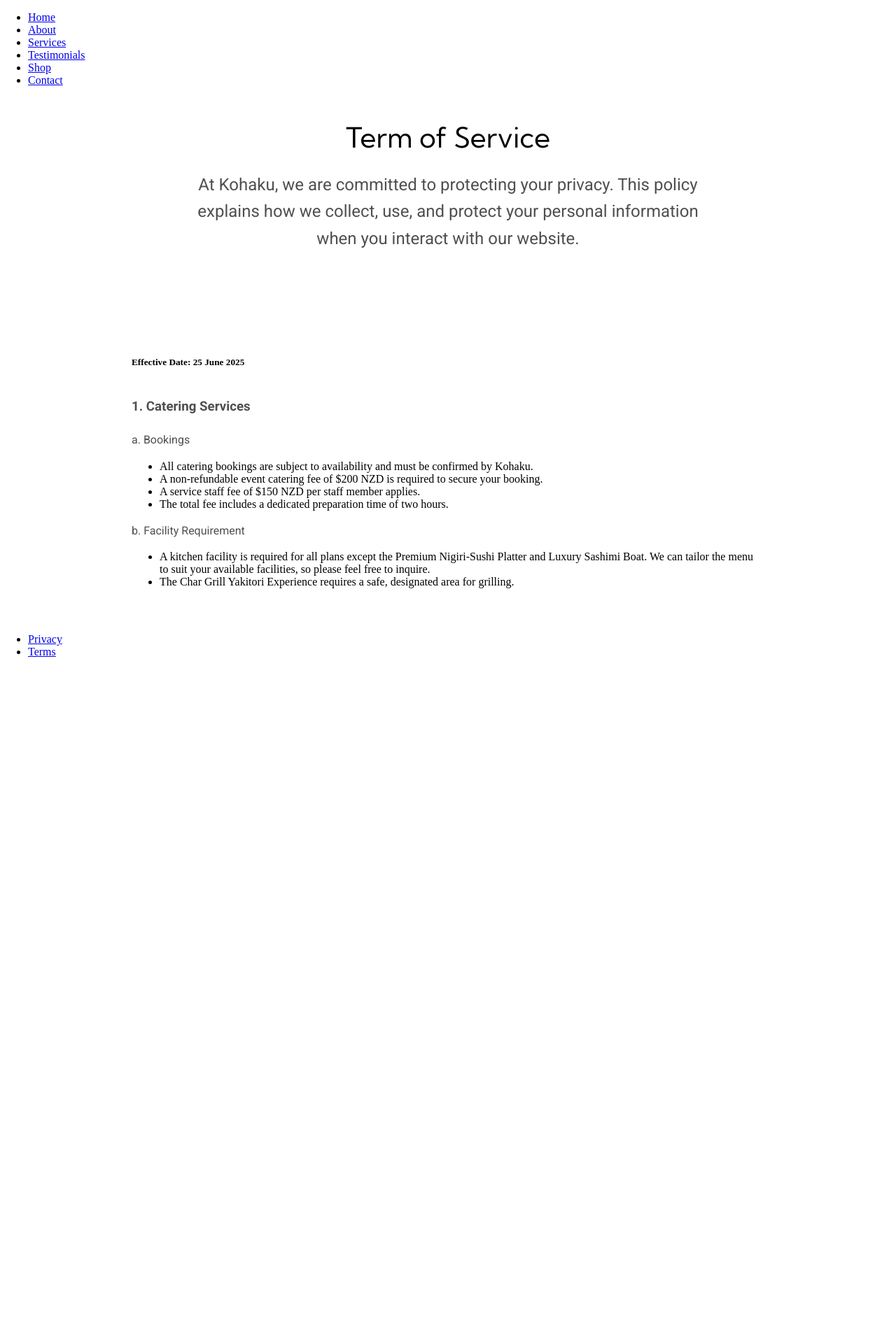
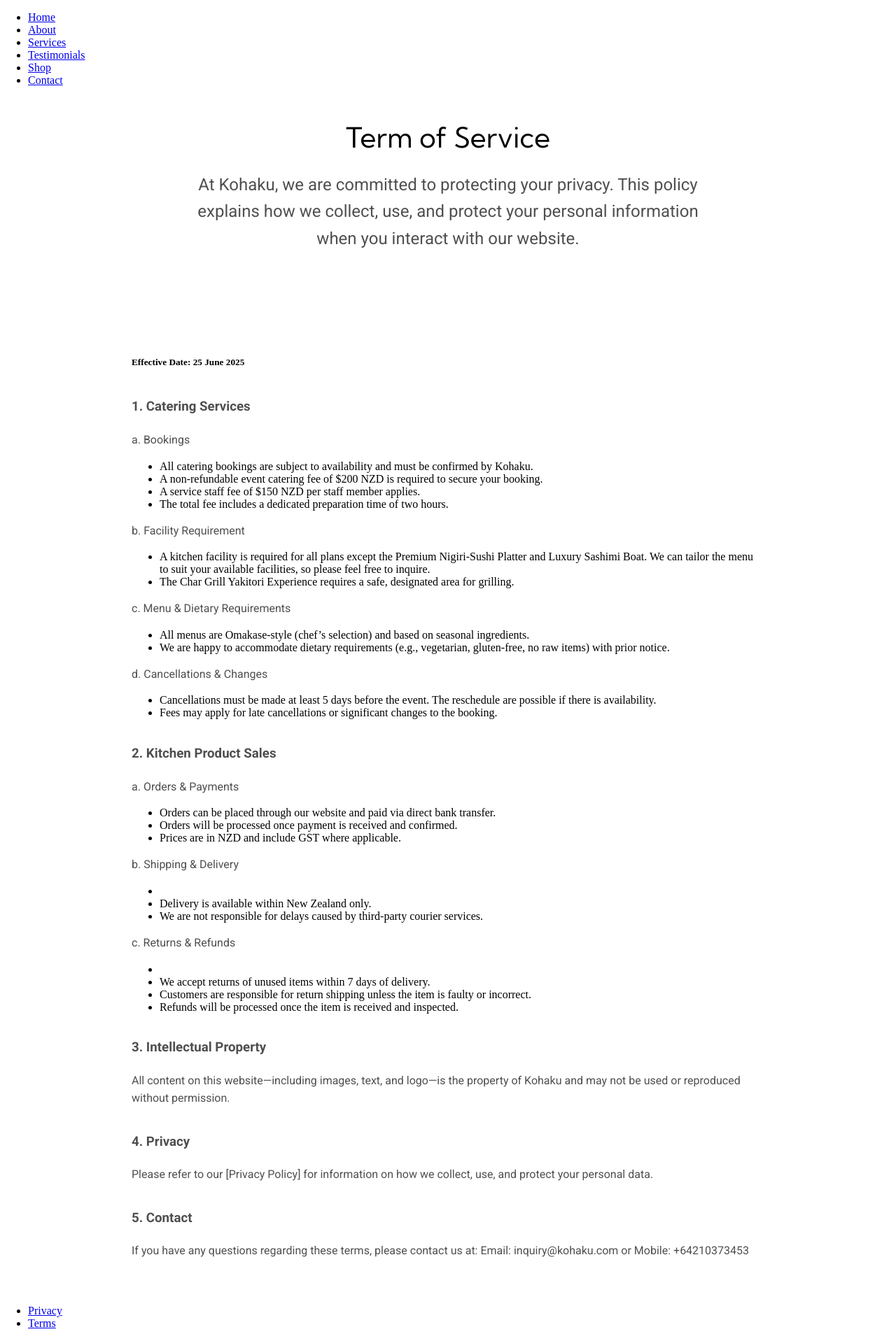
Before and after one commit to Masamist/Kohaku, a Jekyll site: the page built from terms.html, in a window 1280 px wide. Shown: the whole page at 70% size. Built offline with Jekyll 4.4.1, drawn with Linux system fonts in a browser that asks for light colours; some web fonts are replaced; before the commit the page ends 957 px from its top, so only the background shows below that.

Commit message:
Term issue fixed

```diff
--- a/assets/kohaku.css
+++ b/assets/kohaku.css
@@ -240,6 +240,10 @@ h3, h4, p {
   font-weight: 500;
 }
 
-.privacy_container {
+
+/**
+ * Privacy and Term page
+ */
+.privacy_terms_container {
   width: 100%;
 }
--- a/privacy.html
+++ b/privacy.html
@@ -12,7 +12,7 @@ Information collected includes:|
 Your name
 ~Mobile number
 ~Email address
-~Shipping and billing address (for product orders)|
+~Shipping and billing address (for product orders)
 
 /2. How We Use Your Information|
 Your personal information is used to:|true|
@@ -50,12 +50,12 @@ please contact us at: Email: inquiry@kohaku.com  or Mobile: +64210373453" | spli
     </div>
   </div>
   <div class="container align_left">
-    <div class="privacy_container">
+    <div class="privacy_terms_container">
       <h5>Effective Date: 25 June 2025</h5>
     </div>
     {% for item in privacy_sections %}
       {% assign parts = item | split: "|" %}
-      <div class="privacy_container">
+      <div class="privacy_terms_container">
         <h3>{{ parts[0] | strip }}</h3>
         {% if parts[2] == "true" %}
           <p>{{ parts[1] | strip }}</p>
--- a/terms.html
+++ b/terms.html
@@ -1,6 +1,6 @@
 ---
 layout: default
-title: Privacy
+title: Terms
 ---
 
 {% assign terms_sections=
@@ -20,29 +20,28 @@ title: Privacy
     d. Cancellations & Changes|
     Cancellations must be made at least 5 days before the event. The reschedule  are possible if there is availability.
     ~Fees may apply for late cancellations or significant changes to the booking.
-    /2. Kitchen Product Sales|true
-    |a. Orders & Payments
-    |Orders can be placed through our website and paid via direct bank transfer.
+
+    /2. Kitchen Product Sales|true|
+    a. Orders & Payments|
+    Orders can be placed through our website and paid via direct bank transfer.
     ~Orders will be processed once payment is received and confirmed.
-    ~Prices are in NZD and include GST where applicable.
-    |b. Shipping & Delivery|
+    ~Prices are in NZD and include GST where applicable.|
+    b. Shipping & Delivery|
     ~Delivery is available within New Zealand only.
-    ~We are not responsible for delays caused by third-party courier services.
-    |c. Returns & Refunds|
+    ~We are not responsible for delays caused by third-party courier services.|
+    c. Returns & Refunds|
     ~We accept returns of unused items within 7 days of delivery.
     ~Customers are responsible for return shipping unless the item is faulty or incorrect.
     ~Refunds will be processed once the item is received and inspected.
 
-    /3. Intellectual Property|false
-    |All content on this website—including images, text, and logo—is the property of Kohaku and may not be used or reproduced without permission.
+    /3. Intellectual Property|false|
+    All content on this website—including images, text, and logo—is the property of Kohaku and may not be used or reproduced without permission.
 
-    /4. Privacy|false
-    |Please refer to our [Privacy Policy] for information on how we collect, use, and protect your personal data.
+    /4. Privacy|false|
+    Please refer to our [Privacy Policy] for information on how we collect, use, and protect your personal data.
 
-    /5. Contact|false
-    |If you have any questions regarding these terms, please contact us at: Email: inquiry@kohaku.com or Mobile: +64210373453
-
-    | split: "/" %}
+    /5. Contact|false|
+    If you have any questions regarding these terms, please contact us at: Email: inquiry@kohaku.com or Mobile: +64210373453" | split: "/" %}
 
 <section class="wrapper">
   <div class="container">
@@ -54,51 +53,32 @@ title: Privacy
     </div>
   </div>
   <div class="container align_left">
-    <div class="privacy_container">
+    <div class="privacy_terms_container">
       <h5>Effective Date: 25 June 2025</h5>
     </div>
 
     {% for item in terms_sections %}
     {% assign parts = item | split: "|" %}
-      <div class="privacy_container">
+    <div class="privacy_terms_container">
       <h3>{{ parts[0] | strip }}</h3>
       {% if parts[1] == "true" %}
-          <p>{{ parts[2] | strip }}</p>
+        {% assign part_count = parts.size %}
+        {% for i in (2..part_count) %}
+          {% assign index = i | minus: 1 %}
+          {% assign content = parts[index] | strip %}
+          {% if content contains "~" %}
             <ul>
-            {% assign bullets = parts[3] | split: "~" %}
+              {% assign bullets = content | split: "~" %}
               {% for bullet in bullets %}
                 <li>{{ bullet | strip }}</li>
               {% endfor %}
             </ul>
-
-          {% if parts.size > 4 and parts[4] != blank %}
-            <p>{{ parts[4] | strip }}</p>
-            <ul>
-              {% assign bullets = parts[5] | split: "~" %}
-              {% for bullet in bullets %}
-                <li>{{ bullet | strip }}</li>
+          {% elsif content != blank and content != "true" %}
+            <p>{{ content }}</p>
+          {% endif %}
         {% endfor %}
-            </ul>
-          {% elsif parts.size > 6 and parts[6] != blank %}
-            <p>{{ parts[6] | strip }}</p>
-            <ul>
-              {% assign bullets = parts[7] | split: "~" %}
-              {% for bullet in bullets %}
-                <li>{{ bullet | strip }}</li>
-              {% endfor %}
-            </ul>
-          {% elsif parts.size > 8 and parts[8] != blank %}
-            <p>{{ parts[9] | strip }}</p>
-            <ul>
-              {% assign bullets = parts[9] | split: "~" %}
-              {% for bullet in bullets %}
-                <li>{{ bullet | strip }}</li>
-              {% endfor %}
-            </ul>
-          {% endif %}
       {% else %}
         <p>{{ parts[2] | strip }}</p>
-          <p>error</p>
       {% endif %}
     </div>
   {% endfor %}
```
Lines whose indentation alone changed are shown as unchanged.
